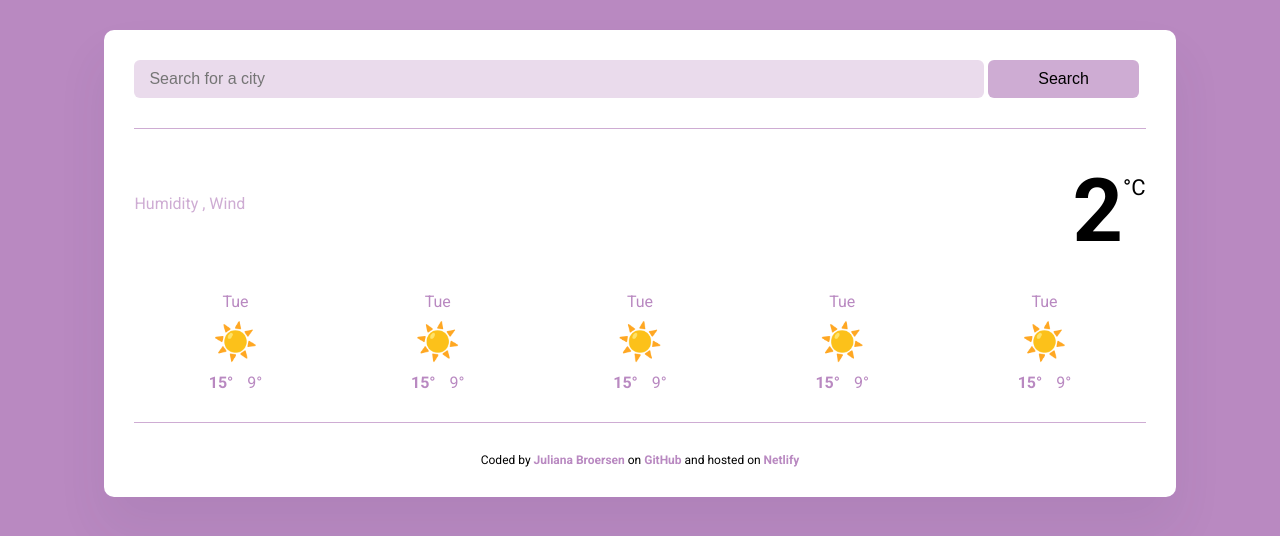
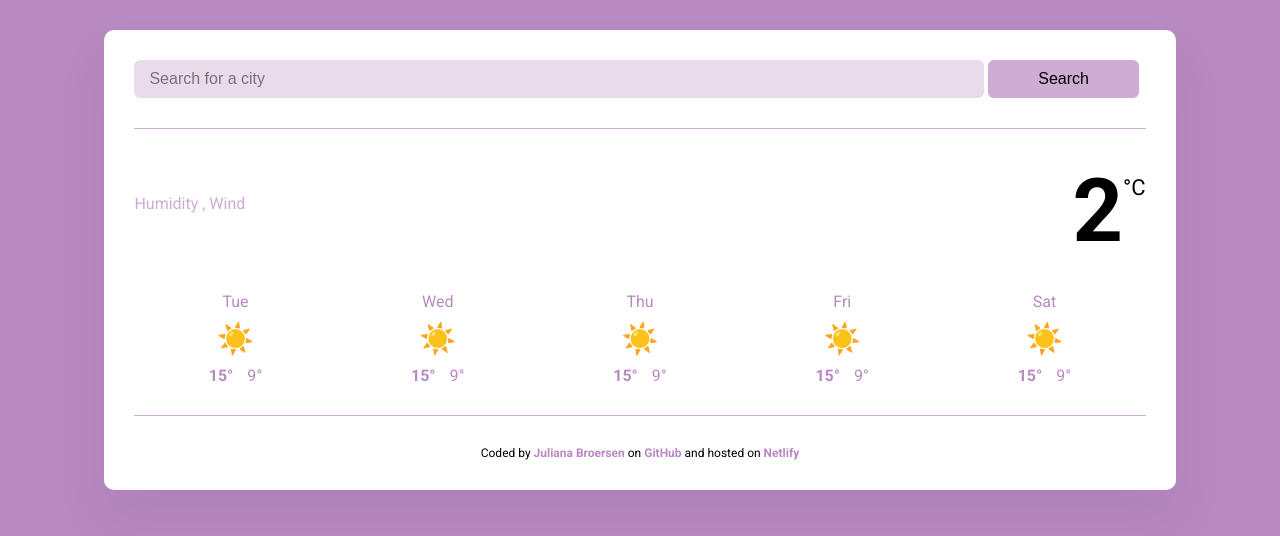
Before and after one commit to julbroersen/plus-weather-app-project, a plain HTML site: page index.html in a window 1280 px wide. Drawn offline with nearby package versions, Linux system fonts and the light colour scheme; no server answers.

Commit message:
migrated forecast html to javascript

```diff
--- a/index.html
+++ b/index.html
@@ -50,7 +50,7 @@
             <div class="weather-app-unit">°C</div>
           </div>
         </div>
-        <div class="weather-forecast">
+        <div class="weather-forecast" id="forecast">
           <div class="weather-forecast-day">
             <div class="weather-forecast-date">Tue</div>
             <div class="weather-forecast-icon">☀️</div>
--- a/src/script.js
+++ b/src/script.js
@@ -58,7 +58,33 @@ function handleSearchSubmit(event) {
   searchCity(searchInput.value);
 }
 
+function displayForecast() {
+  let forecastElement = document.querySelector("#forecast");
+
+  let days = ["Tue", "Wed", "Thu", "Fri", "Sat"];
+  let forecastHtml = "";
+
+  days.forEach(function (day) {
+    forecastHtml =
+      forecastHtml +
+      `
+<div class="weather-forecast-day">
+            <div class="weather-forecast-date">${day}</div>
+            <div class="weather-forecast-icon">☀️</div>
+            <div class="weather-forecast-temperatures">
+              <div class="weather-forecast-temperature">
+                <strong>15°</strong>
+              </div>
+              <div class="weather-forecast-temperature">9°</div>
+            </div>
+          </div>
+          `;
+  });
+  forecastElement.innerHTML = forecastHtml;
+}
+
 let searchFormElement = document.querySelector("#search-form");
 searchFormElement.addEventListener("submit", handleSearchSubmit);
 
 searchCity("Frankfurt");
+displayForecast();
--- a/src/style.css
+++ b/src/style.css
@@ -98,7 +98,7 @@ main {
 
 .weather-forecast-icon {
   text-align: center;
-  font-size: 36px;
+  font-size: 30px;
   margin-bottom: 10px;
 }
 
```
